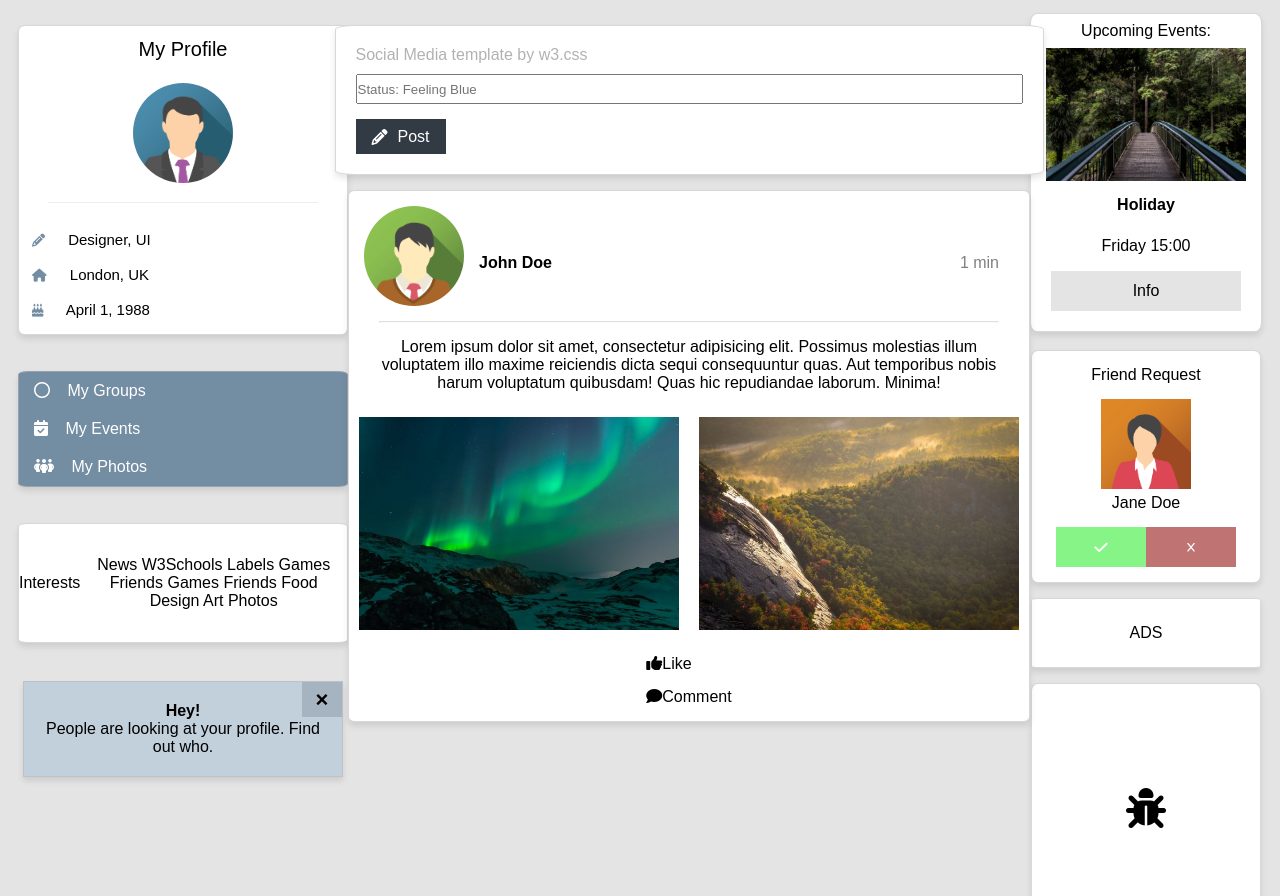
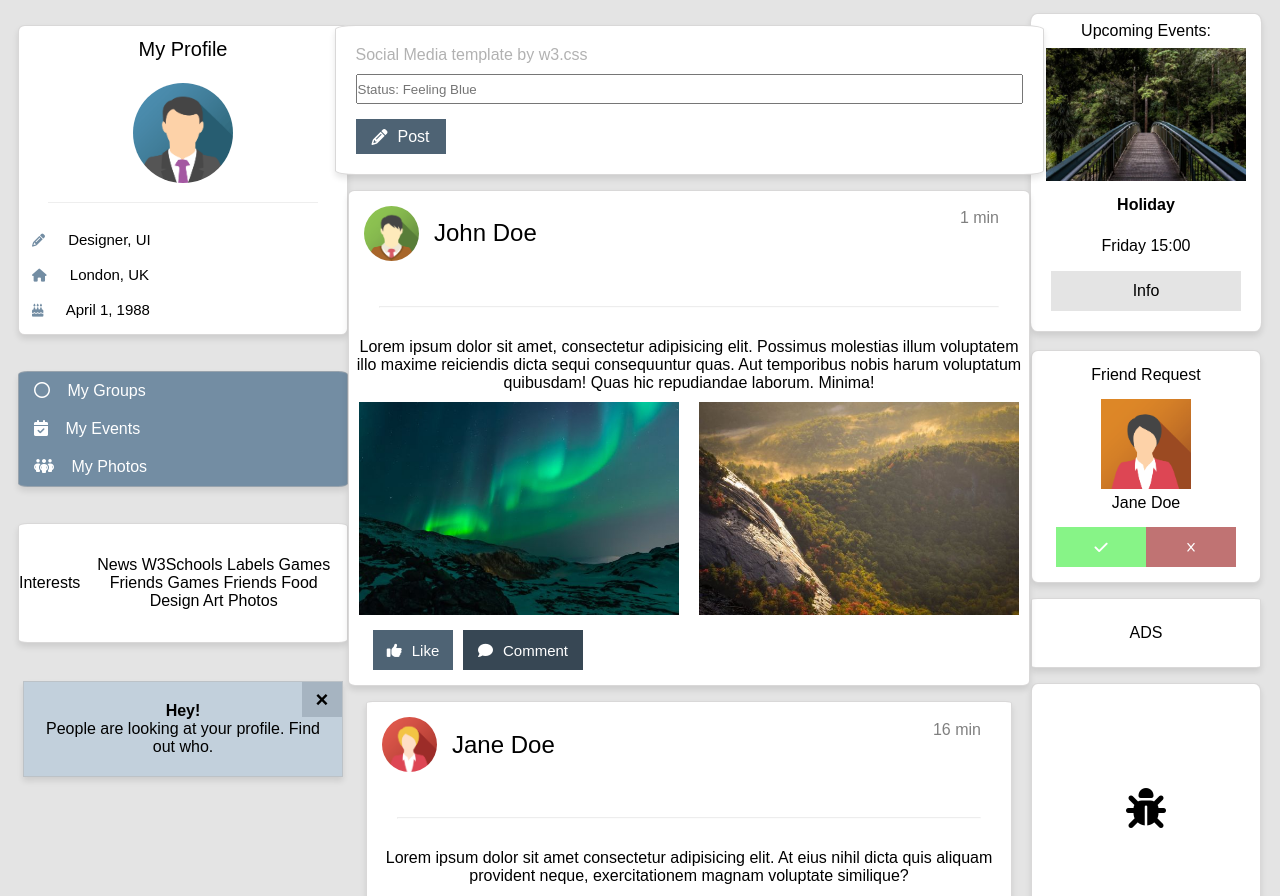
Before and after one commit to ausernamedzera/ZV.w3cssSocialWebSite, a plain HTML site: page index.html in a window 1280 px wide. Shown: the part 56-952 px from the top of the page. Drawn offline with Linux system fonts and the light colour scheme; a web font is replaced by a local one.

Commit message:
Added_Shares

```diff
--- a/index.html
+++ b/index.html
@@ -112,29 +112,61 @@
                   </div>
                </div>
                <!-- Shares-1 -->
+
                 <div class="shares1">
                     <div class="user-time">
                         <img src="/images/avatar2.png" alt="JohnDoe">
                         <h4>John Doe</h4>
                         <p>1 min</p>
                     </div>
-                <hr class="divider2">
-                <div class="share">
+                    <hr class="divider2">
+                    <div class="share">
                     <p>Lorem ipsum dolor sit amet, consectetur adipisicing elit. Possimus molestias illum voluptatem illo maxime reiciendis dicta sequi consequuntur quas. Aut temporibus nobis harum voluptatum quibusdam! Quas hic repudiandae laborum. Minima!</p>
                     <div class="photos">
                         <img src="images/lights.jpg" alt="lights">
                         <img src="/images/nature.jpg" alt="nature">
                     </div>
                     <div class="like-comment">
-                        <p><i class="fa-solid fa-thumbs-up"></i>Like</p>
-                        <p><i class="fa-solid fa-comment"></i>Comment</p>
+                        <a class="like" href="#"><i class="fa-solid fa-thumbs-up"></i>Like</a>
+                        <a class="comment" href="#"><i class="fa-solid fa-comment"></i>Comment</a>
                     </div>
-                </div>
                 </div>
 
 
 
+                </div>
+                <!-- Shares 2 -->
+             <div class="shares1">
+                <div class="user-time">
+                    <img src="/images/avatar5.png" alt="JaneDoe">
+                    <h4>Jane Doe</h4>
+                    <p>16 min</p>
+                    </div>
+                    <hr class="divider2">
+                    <p>Lorem ipsum dolor sit amet consectetur adipisicing elit. At eius nihil dicta quis aliquam provident neque, exercitationem magnam voluptate similique?</p>
+                    <div class="like-comment">
+                        <a class="like" href="#"><i class="fa-solid fa-thumbs-up"></i>Like</a>
+                        <a class="comment" href="#"><i class="fa-solid fa-comment"></i>Comment</a>
+                    </div>
 
+                </div>
+                <!-- Shares 3 -->
+                <div class="shares1">
+                    <div class="user-time">
+                        <img src="/images/avatar6.png" alt="AngieJane">
+                        <h4>Jane Doe</h4>
+                        <p>16 min</p>
+                        </div>
+                        <hr class="divider2">
+                        <p>Have you seen this?</p>
+                        <img src="/images/nature.jpg" alt="nature">
+                        <p>Lorem ipsum dolor, sit amet consectetur adipisicing elit. Atque harum, ullam cum, nesciunt est placeat possimus dolor soluta voluptas illo quidem? Ducimus debitis repellendus ratione nobis asperiores doloremque sint. Et!</p>
+                        <div class="like-comment">
+                            <a class="like" href="#"><i class="fa-solid fa-thumbs-up"></i>Like</a>
+                            <a class="comment" href="#"><i class="fa-solid fa-comment"></i>Comment</a>
+                        </div>
+
+                    </div>
 
           </div>
     </div>
--- a/style.css
+++ b/style.css
@@ -3,6 +3,7 @@
     padding: 0;
     box-sizing: border-box;
     font-family: Arial, Helvetica, sans-serif;
+    --comment: rgb(55, 71, 84);
     --navbarcolor: rgb(78, 99, 116);
     --navbarlogocolor:  rgb(50, 58, 67);
     --bg: rgb(228, 228, 228);
@@ -428,6 +429,7 @@
 
 /* POST */
 
+
 .post {
     display: flex;
     align-items: left;
@@ -462,7 +464,7 @@
     text-align: center;
     justify-content: center;
 
-    background-color: var(--navbarlogocolor);
+    background-color: var(--navbarcolor);
     color: white;
     width: 90px;
     height: 35px;
@@ -506,7 +508,7 @@
 }
 
 .user-time img{
-    width: 100px;
+    width: 55px;
     height: auto;
     float: left;
     margin: 15px;
@@ -515,12 +517,12 @@
 
 .user-time h4{
     display: flex;
-    align-items: center;
-    text-align: center;
     justify-content: flex-start;
     flex-direction: row;
+    font-weight: 100;
+    font-size: 24px;
     width: 100%;
-    margin-top: 15px;
+
 
 
 }
@@ -531,15 +533,14 @@
     justify-content: right;
     flex-direction: row;
     width: 100%;
-    margin-top: 15px;
+    margin-top: -30px;
     margin-right:30px;
     color: gray;
 
 }
 .divider2 {
-    margin-left: 30px;
-    margin-right: 30px;
-    opacity: .3;
+    margin: 30px;
+    opacity: .17;
 }
 .share{
     display: flex;
@@ -550,7 +551,6 @@
 
 }
 .share p{
-    margin: 15px;
     display: flex;
 
 }
@@ -563,5 +563,71 @@
 }
 .photos img{
     width: 320px;
-    margin: 10px;
+    margin-right: 10px;
+    margin-left: 10px;
+    margin-top: 10px;
 }
+
+.like-comment{
+    display: flex;
+    align-items: center;
+    text-align: center;
+    justify-content: left;
+    flex-direction: row;
+
+    margin-top: 15px;
+    margin-bottom: 15px;
+
+    width: 100%;
+}
+.like{
+    margin-left: 24px;
+    margin-right: 10px;
+}
+.like-comment i{
+    margin-right: 10px;
+}
+.comment{
+    text-decoration: none;
+    display: flex;
+    align-items: center;
+    text-align: center;
+    justify-content: center;
+    width: 120px;
+    height: 40px;
+    font-size: 15px;
+    background-color: var(--comment);
+    color: white;
+}
+.like{
+    text-decoration: none;
+    display: flex;
+    align-items: center;
+    text-align: center;
+    justify-content: center;
+    width: 80px;
+    height: 40px;
+    font-size: 15px;
+    background-color: var(--navbarcolor);
+    color: white;
+}
+
+.like-comment a:hover {
+    background-color: rgb(169, 167, 167);
+    color: rgb(0, 0, 0);
+}
+
+/* Shares 2 */
+.shares2{
+    display: flex;
+    align-items: left;
+    text-align: center;
+    justify-content: center;
+    flex-direction: column;
+
+    border: 1px solid rgba(185, 182, 182, 0.536);
+    box-shadow: 0 4px 6px rgba(0, 0, 0, 0.1);
+    background-color: white;
+    border-radius: 1%;
+    margin-top: 50px;
+}
```
Also changed, not shown: images/avatar5.png (added).
